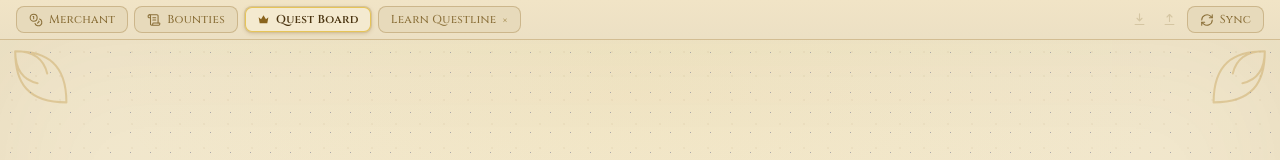
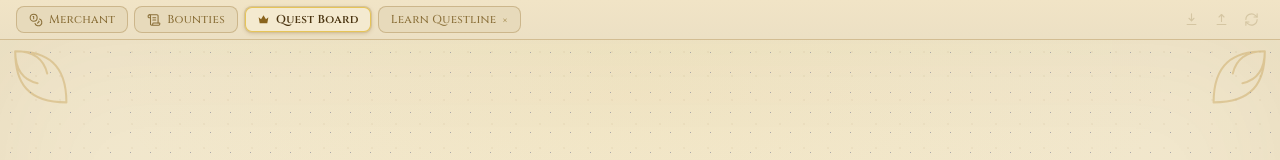
Before and after one commit to mzpkdev/questline, a React (Vite) app: page / in a window 1280 px wide. Shown: the top 160 px of the page. Built offline with nearby package versions, Linux system fonts and the light colour scheme; no server answers.

Commit message:
Style Sync as an import/export icon, gold when sync is on

```diff
--- a/src/App.tsx
+++ b/src/App.tsx
@@ -795,11 +795,7 @@ export function App() {
                     <>
                         <IoButtons onExport={handleExport} onImport={handleImport} />
                         {sync.enabled && (
-                            <SyncNavButton
-                                active={section === "sync"}
-                                status={sync.status}
-                                onOpen={() => setSection("sync")}
-                            />
+                            <SyncNavButton on={sync.active} onOpen={() => setSection("sync")} />
                         )}
                     </>
                 }
--- a/src/sync/SyncNavButton.tsx
+++ b/src/sync/SyncNavButton.tsx
@@ -1,35 +1,26 @@
-// The Sync section switch, pinned to the far-right of the top bar (after import/export) rather than
-// grouped with the left nav chips. Same chip shape as Bounties/Merchant, but its active state is the
-// theme gold instead of the parchment fill, so an active sync reads at a glance. A small dot flags an
-// error or a conflict even when another section is open.
+// The Sync entry, styled exactly like the import/export icons (ioButtonClass: faint by default,
+// brightening on hover). It opens the Sync section. When sync is on (a code is set), the icon is
+// tinted theme gold at full opacity so a connected state reads at a glance.
 
-import { activeShadow, chipBase, inactiveChip } from "../TabBar"
+import { ioButtonClass } from "../IoButtons"
 
-// Active fill: theme gold (the goal/reward accent) with dark text, not the parchment activeChip.
-const GOLD_ACTIVE = "bg-[#e6c458] font-semibold text-[#3a2a0c]"
+// Theme gold (the goal / reward accent), shown when sync is on.
+const GOLD = "#e6c458"
 
-export function SyncNavButton({
-    active,
-    status,
-    onOpen
-}: {
-    active: boolean
-    status: string
-    onOpen: () => void
-}) {
+export function SyncNavButton({ on, onOpen }: { on: boolean; onOpen: () => void }) {
     return (
         <button
             type="button"
-            className={`${chipBase} ${active ? GOLD_ACTIVE : inactiveChip} gap-1.5`}
-            style={active ? activeShadow : undefined}
+            onClick={onOpen}
+            aria-label="Sync"
             title="Sync"
-            aria-pressed={active}
-            onClick={onOpen}
+            className={ioButtonClass}
+            style={on ? { color: GOLD, opacity: 1 } : undefined}
         >
             {/* Circular arrows (lucide refresh-cw). */}
             <svg
-                width={14}
-                height={14}
+                width={15}
+                height={15}
                 viewBox="0 0 24 24"
                 fill="none"
                 stroke="currentColor"
@@ -37,21 +28,12 @@ export function SyncNavButton({
                 strokeLinecap="round"
                 strokeLinejoin="round"
                 aria-hidden="true"
-                className="flex-none"
             >
                 <path d="M3 12a9 9 0 0 1 15-6.7L21 8" />
                 <path d="M21 3v5h-5" />
                 <path d="M21 12a9 9 0 0 1-15 6.7L3 16" />
                 <path d="M3 21v-5h5" />
             </svg>
-            Sync
-            {(status === "error" || status === "conflict") && (
-                <span
-                    aria-hidden="true"
-                    className="ml-0.5 h-1.5 w-1.5 rounded-full"
-                    style={{ background: status === "error" ? "#a5482a" : "#b8892b" }}
-                />
-            )}
         </button>
     )
 }
```
